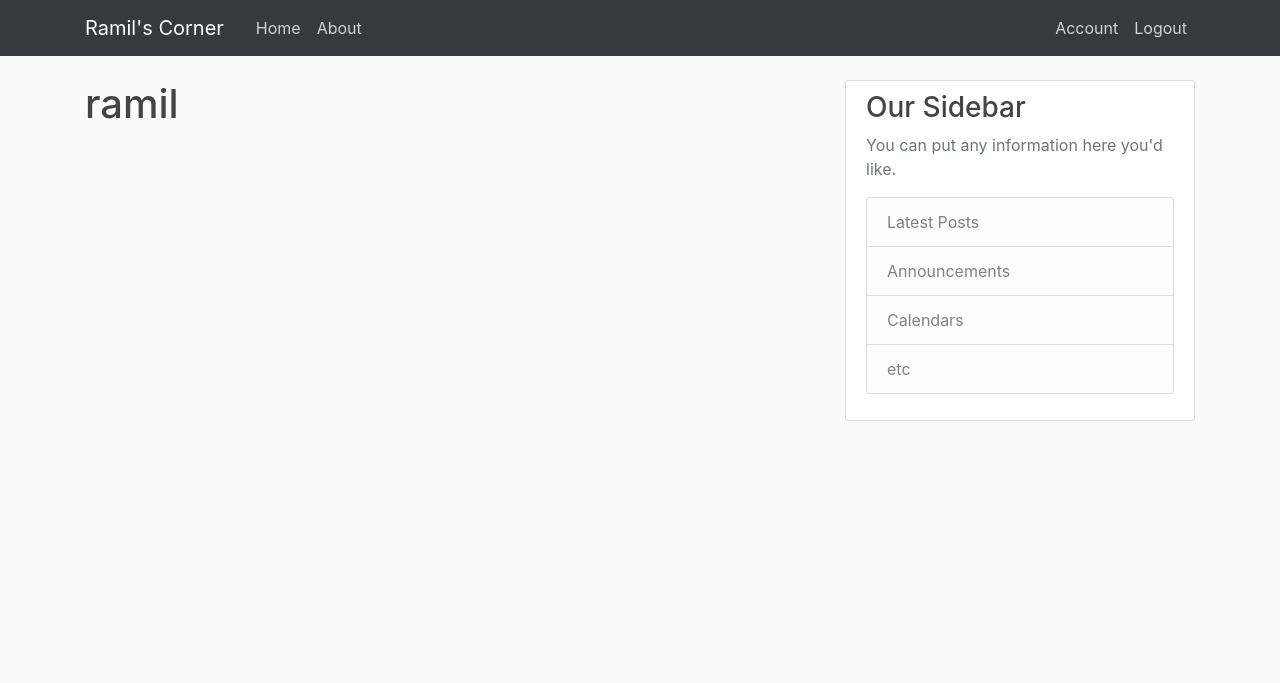
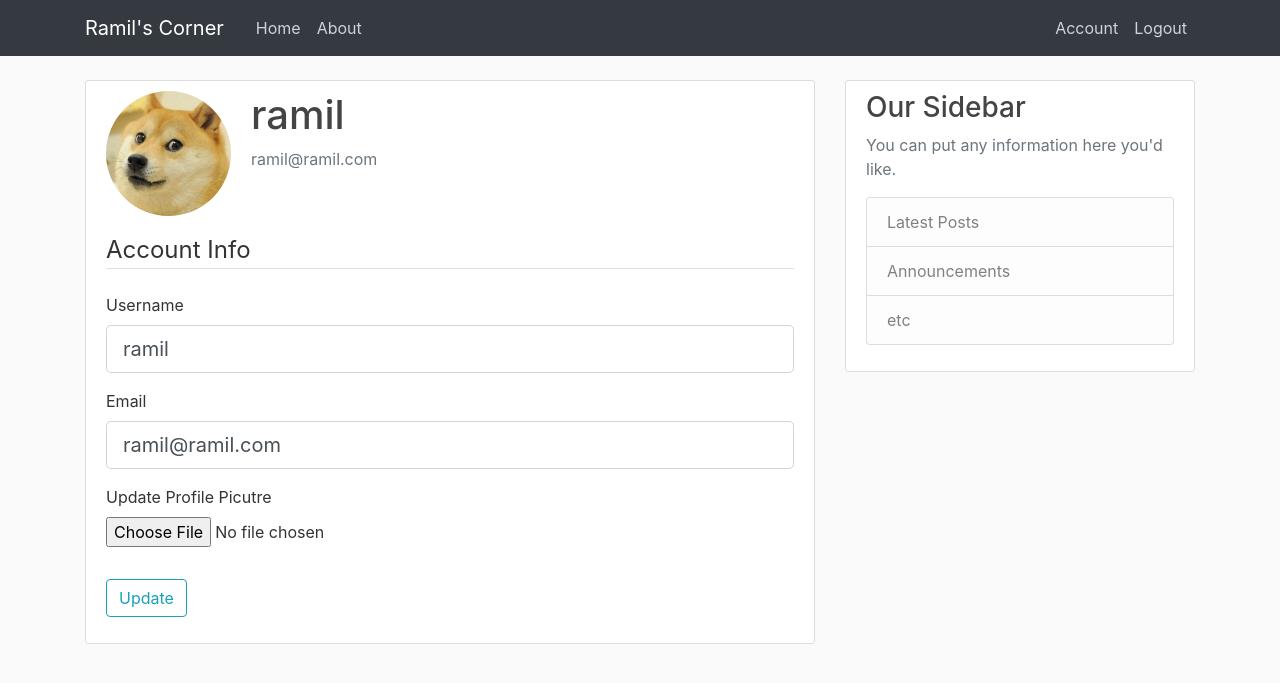
Before and after one commit to Mathemmagician/Flask_website, a Flask app: page /account in a window 1280 px wide. Shown: the top 683 px of the page. Run offline with Flask 2, Linux system fonts and the light colour scheme; a user stored in the database is signed in; some libraries are stand-ins or nearby versions.

Commit message:
Imporved Account. Added profile images

```diff
--- a/flaskblog/forms.py
+++ b/flaskblog/forms.py
@@ -1,4 +1,6 @@
 from flask_wtf import FlaskForm
+from flask_wtf.file import FileField, FileAllowed
+from flask_login import current_user
 from wtforms import StringField, PasswordField, SubmitField, BooleanField
 from wtforms.validators import DataRequired, Length, Email, EqualTo, ValidationError
 from flaskblog.models import User
@@ -33,3 +35,28 @@ class LoginForm(FlaskForm):
 		validators=[DataRequired()])
 	remember = BooleanField('Remember Me')
 	submit = SubmitField('Login')
+
+
+class UpdateAccountForm(FlaskForm):
+	username = StringField('Username',
+		validators=[DataRequired(), Length(min=2, max=20)])
+	email = StringField('Email',
+		validators=[DataRequired(), Email()])
+	picture = FileField('Update Profile Picutre', validators=[FileAllowed(['jpg', 'png'])])
+	submit = SubmitField('Update')
+
+	def validate_username(self, username):
+		if username.data != current_user.username:
+			user = User.query.filter_by(username=username.data).first()
+			if user:
+				raise ValidationError('That username is taken')
+
+	def validate_email(self, email):
+		if email.data != current_user.email:
+			user = User.query.filter_by(email=email.data).first()
+			if user:
+				raise ValidationError('That email is taken')
+
+
+#class PostForm(FlaskForm):
+#	title = StringField('Title', validators=[DataRequired()])
--- a/flaskblog/routes.py
+++ b/flaskblog/routes.py
@@ -1,6 +1,9 @@
+import secrets
+import os
+from PIL import Image
 from flask import render_template, url_for, flash, redirect, request
 from flaskblog import app, db, bcrypt
-from flaskblog.forms import RegistrationForm, LoginForm
+from flaskblog.forms import RegistrationForm, LoginForm, UpdateAccountForm
 from flaskblog.models import User, Post
 from flask_login import login_user, logout_user, current_user, login_required
 
@@ -69,7 +72,43 @@ def logout():
     return redirect(url_for('home'))
 
 
-@app.route("/account")
+def save_picture(form_picture):
+    random_hex = secrets.token_hex(8)
+    _, f_ext = os.path.splitext(form_picture.filename)
+    picture_fn = random_hex + f_ext
+    picture_path = os.path.join(app.root_path, 'static/profile_pics', picture_fn)
+
+    output_size = (250, 250)  # Resize image
+    i = Image.open(form_picture)
+    i.thumbnail(output_size, Image.ANTIALIAS)
+
+    i.save(picture_path)
+    return picture_fn
+
+
+@app.route("/account", methods=['GET', 'POST'])
 @login_required
 def account():
-    return render_template('account.html', title='Account')
+    form = UpdateAccountForm()
+    if form.validate_on_submit():
+        if form.picture.data:
+            picture_file = save_picture(form.picture.data)
+            current_user.image_file = picture_file
+
+        current_user.username = form.username.data
+        current_user.email = form.email.data
+        db.session.commit()
+        flash('Your account has been updated!', 'success')
+        return redirect(url_for('account'))
+    elif request.method == 'GET':
+        form.username.data = current_user.username
+        form.email.data = current_user.email
+
+    image_file = url_for('static', filename='profile_pics/' + current_user.image_file)
+    return render_template('account.html', title='Account', image_file=image_file, form=form)
+
+
+#@app.route("/post/new")
+#@login_required
+#def new_post():
+#    return render_template('create_post.html', title='New Post')
--- a/flaskblog/templates/account.html
+++ b/flaskblog/templates/account.html
@@ -1,4 +1,58 @@
 {% extends "layout.html" %}
 {% block content%}
-	<h1> {{ current_user.username }}</h1>
+	<div class='content-section'>
+		<div class="media">
+	        <img class="rounded-circle account-img" src="{{ image_file }}">
+	        <div class="media-body">
+	          <h2 class="account-heading">{{ current_user.username }}</h2>
+	          <p class="text-secondary">{{ current_user.email }}</p>
+        	</div>
+     	</div>
+        <form method="POST" action="" enctype="multipart/form-data">
+            {{ form.hidden_tag() }}
+            <fieldset class="form-group">
+                <legend class="border-bottom mb-4">Account Info</legend>
+                <div class="form-group">
+                    {{ form.username.label(class="form-control-label") }}
+
+                    {% if form.username.errors %}
+                        {{ form.username(class="form-control form-control-lg is-invalid") }}
+                        <div class="invalid-feedback">
+                            {% for error in form.username.errors %}
+                                <span>{{ error }}</span>
+                            {% endfor %}
+                        </div>
+                    {% else %}
+                        {{ form.username(class="form-control form-control-lg") }}
+                    {% endif %}
+                </div>
+                <div class="form-group">
+                    {{ form.email.label(class="form-control-label") }}
+                    {% if form.email.errors %}
+                        {{ form.email(class="form-control form-control-lg is-invalid") }}
+                        <div class="invalid-feedback">
+                            {% for error in form.email.errors %}
+                                <span>{{ error }}</span>
+                            {% endfor %}
+                        </div>
+                    {% else %}
+                        {{ form.email(class="form-control form-control-lg") }}
+                    {% endif %}
+                </div>
+                <div class="form-group">
+                	{{ form.picture.label() }}
+                	{{ form.picture(class="form-control-file") }}
+                	{% if form.picture.errors %}
+                		{% for error in form.picture.errors %}
+                            <span class="text-danger">{{ error }}</span></br>
+                        {% endfor %}
+                	{% endif %}
+
+                </div>
+            </fieldset>
+            <div class="form-group">
+                {{ form.submit(class="btn btn-outline-info") }}
+            </div>
+        </form>
+	</div>
 {% endblock content %}
--- /dev/null
+++ b/flaskblog/templates/create_post.html
@@ -0,0 +1,4 @@
+{% extends "layout.html" %}
+{% block content%}
+
+{% endblock content %}
--- a/flaskblog/templates/layout.html
+++ b/flaskblog/templates/layout.html
@@ -64,7 +64,6 @@
               <ul class="list-group">
                 <li class="list-group-item list-group-item-light">Latest Posts</li>
                 <li class="list-group-item list-group-item-light">Announcements</li>
-                <li class="list-group-item list-group-item-light">Calendars</li>
                 <li class="list-group-item list-group-item-light">etc</li>
               </ul>
             </p>
```
Also changed, not shown: flaskblog/site.db, flaskblog/static/profile_pics/44eb6faf3f8eb95c.jpg (added), flaskblog/static/profile_pics/45719b38dc9f8032.png (added), flaskblog/static/profile_pics/52cb4142c2f6b495.jpg (added), flaskblog/static/profile_pics/665c5e6c2a00faa3.jpg (added), flaskblog/static/profile_pics/a324c71f356d5d73.jpg (added), flaskblog/static/profile_pics/db8ad32c275f1944.jpg (added), flaskblog/static/profile_pics/default.jpg (added).
